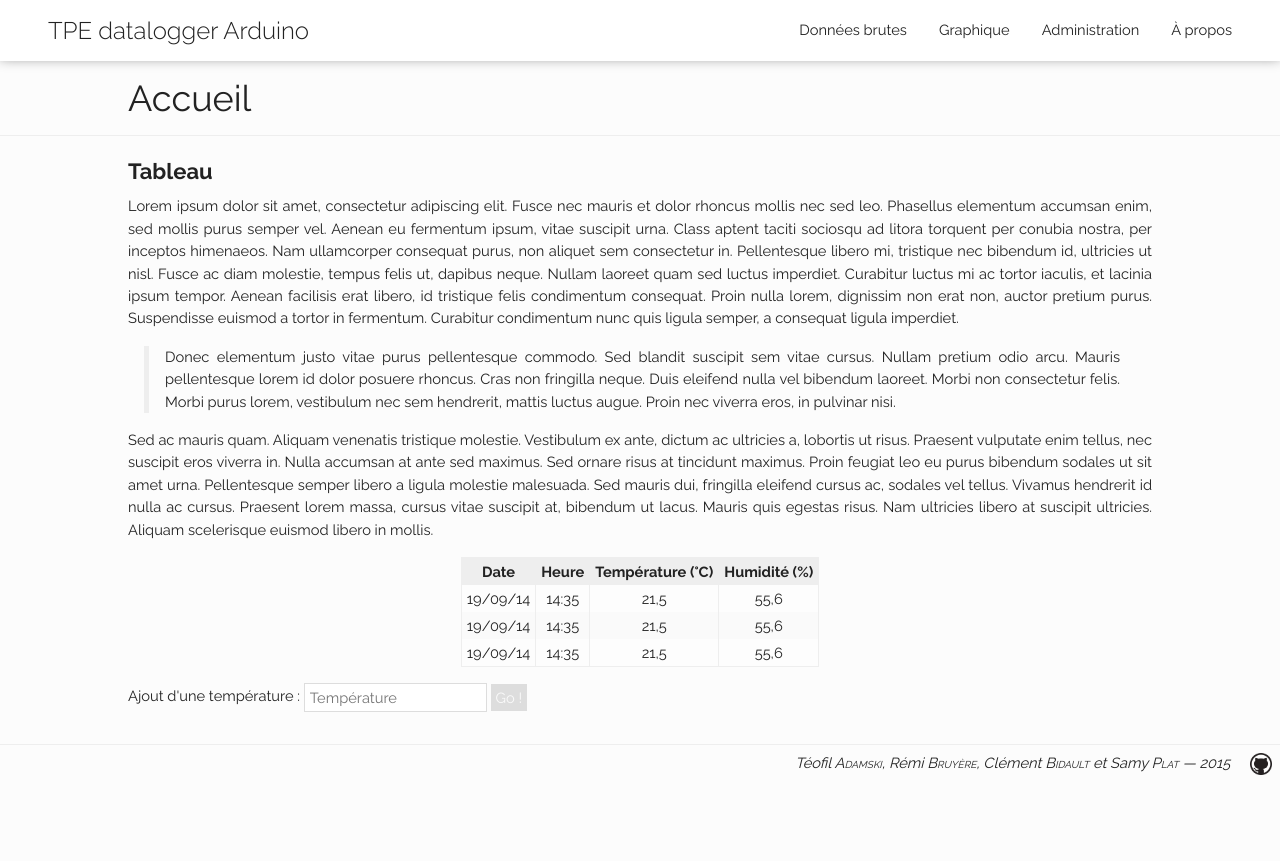
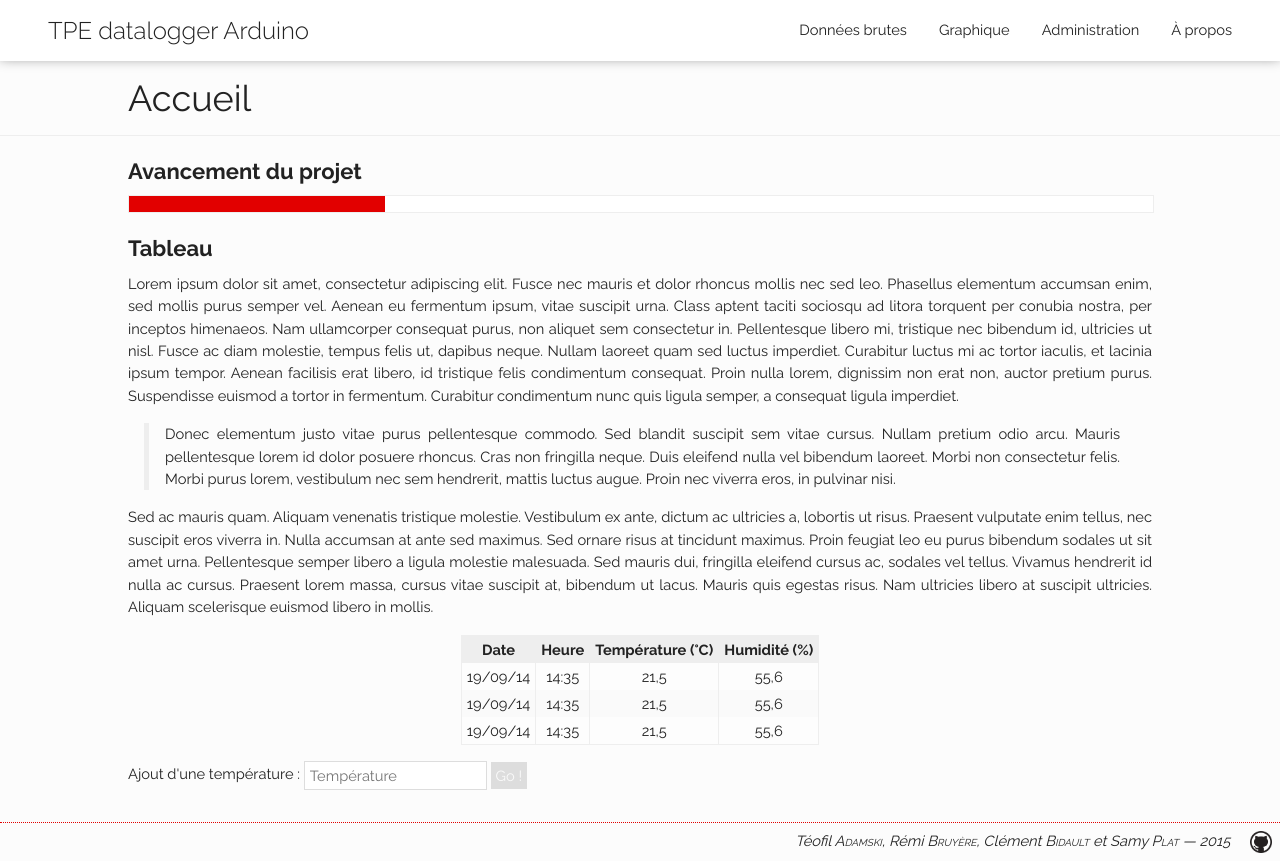
Before and after one commit to TPE-Datalogger-Arduino/Site, a PHP site: page / in a window 1280 px wide. Run offline with PHP 8.4, Linux system fonts and the light colour scheme.

Commit message:
Ajout d'une barre d'avancement et MÀJ du CSS (ajout de couleur)

```diff
--- a/index.html
+++ b/index.html
@@ -45,6 +45,12 @@
 				</header>
 
 				<div id="contenu">
+					<h2>Avancement du projet</h2>
+
+					<div class="avancement">
+						<small style="width: 25%"></small>
+					</div>
+
 					<h2>Tableau</h2>
 
 					<p>Lorem ipsum dolor sit amet, consectetur adipiscing elit. Fusce nec mauris et dolor rhoncus mollis nec sed leo. Phasellus elementum accumsan enim, sed mollis purus semper vel. Aenean eu fermentum ipsum, vitae suscipit urna. Class aptent taciti sociosqu ad litora torquent per conubia nostra, per inceptos himenaeos. Nam ullamcorper consequat purus, non aliquet sem consectetur in. Pellentesque libero mi, tristique nec bibendum id, ultricies ut nisl. Fusce ac diam molestie, tempus felis ut, dapibus neque. Nullam laoreet quam sed luctus imperdiet. Curabitur luctus mi ac tortor iaculis, et lacinia ipsum tempor. Aenean facilisis erat libero, id tristique felis condimentum consequat. Proin nulla lorem, dignissim non erat non, auctor pretium purus. Suspendisse euismod a tortor in fermentum. Curabitur condimentum nunc quis ligula semper, a consequat ligula imperdiet.</p>
--- a/statiques/styles/style.css
+++ b/statiques/styles/style.css
@@ -57,7 +57,7 @@ body {
 
 #bandeau a:hover {
 	padding-bottom: .25rem;
-	border-bottom: 1px solid #fafafa;
+	border-bottom: 1px solid #e20000;
 }
 
 #bandeau ul {
@@ -70,7 +70,6 @@ body {
 }
 
 /* Section */
-
 section header {
 	font-size: 1.5rem;
 	border-bottom: 1px solid #EEE;
@@ -92,7 +91,7 @@ section header {
 footer {
 	padding: .5rem;
 	margin-top: 2rem;
-	border-top: 1px solid #eee;
+	border-top: 1px dotted #e20000;
 	width: calc(100% - 1rem); /* width = 100 % − 2 × padding */
 	font-style: italic;
 	text-align: right;
@@ -117,7 +116,7 @@ a {
 }
 
 section a {
-	color: #bbb;
+	color: #e20000;
 }
 
 section a:hover {
@@ -230,6 +229,21 @@ select {
 	background-color: transparent;
 }
 
+/* Barre d'avancement */
+.avancement {
+	display: block;
+	width: 100%;
+	height: 1rem;
+	border: 1px solid #EEE;
+	background-color: white;
+}
+
+.avancement small {
+	display: block;
+	background-color: #e20000;
+	height: 1rem;
+}
+
 /* Media-queries
    ============= */
 
```
